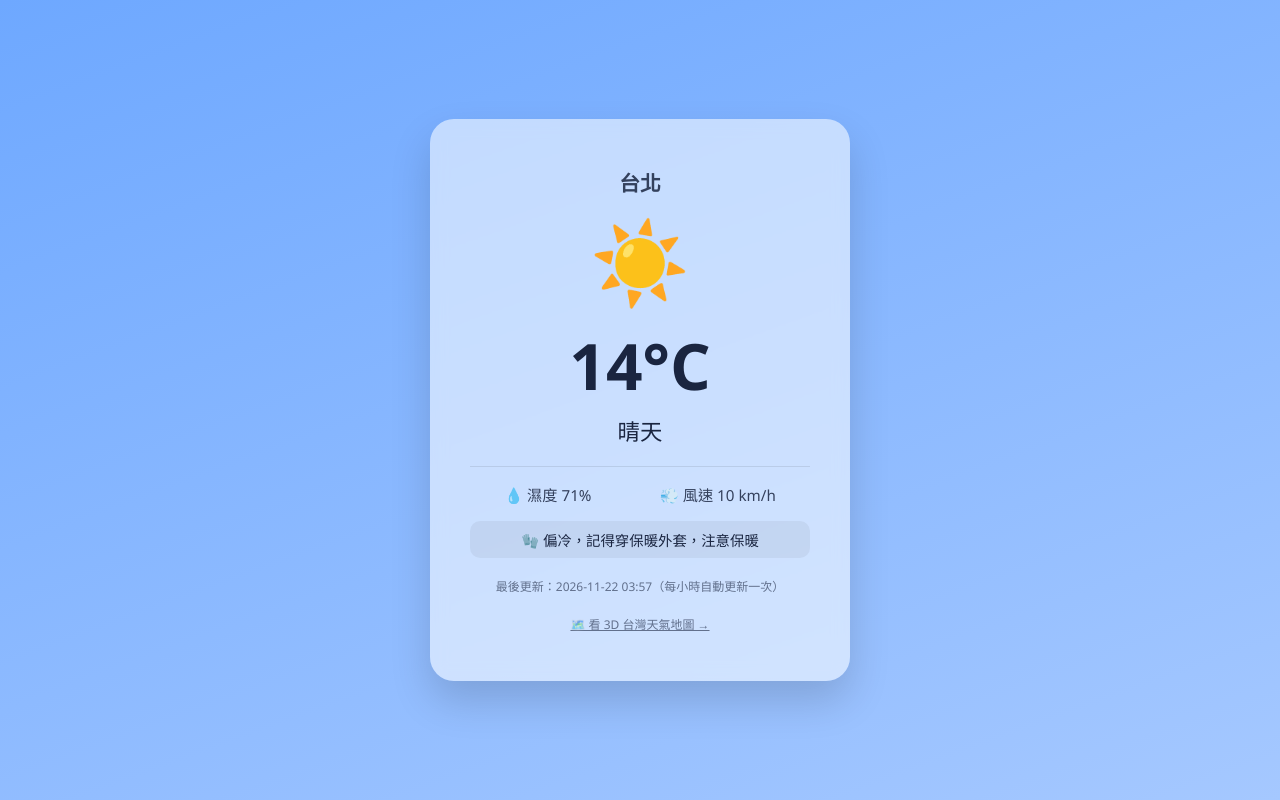
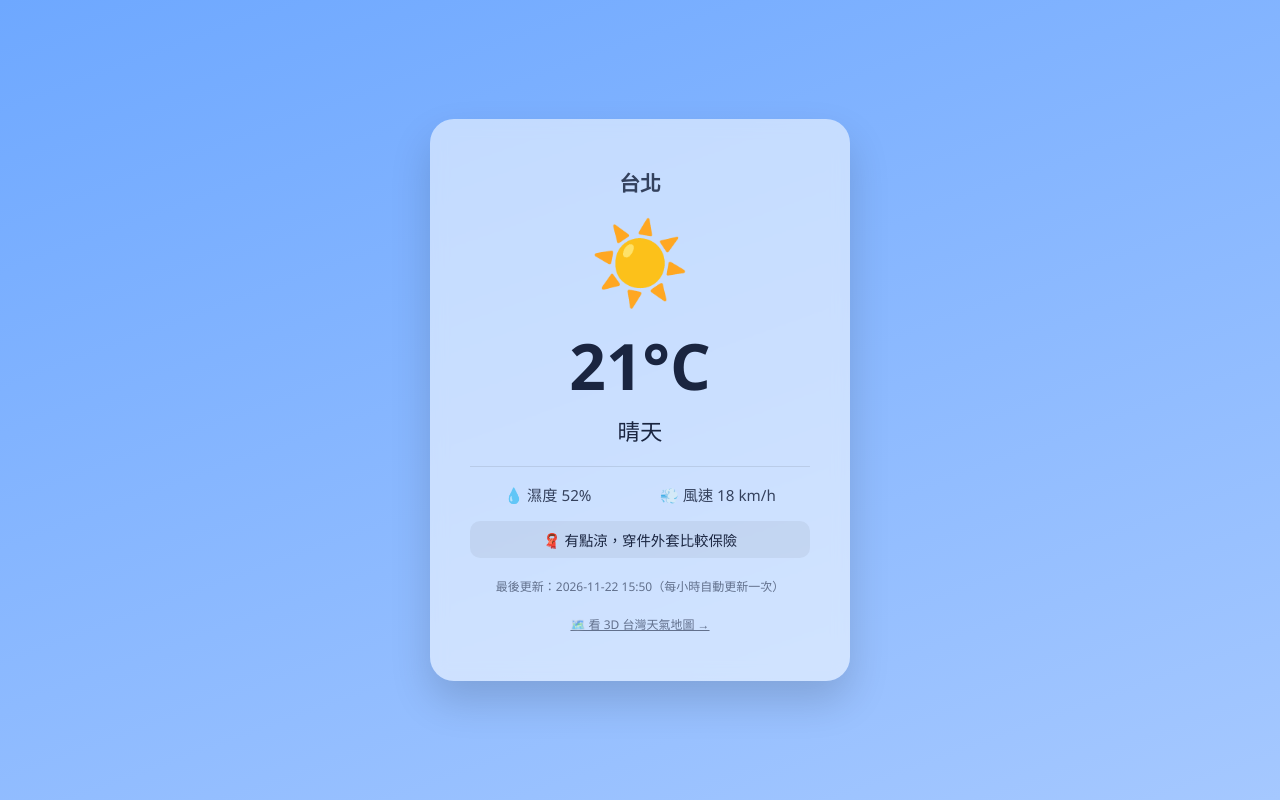
Before and after one commit to thomaschen-spec/weather-page, a plain HTML site: page public/index.html in a window 1280 px wide. Drawn offline with Linux system fonts and the light colour scheme.

Commit message:
auto: update weather

```diff
--- a/public/index.html
+++ b/public/index.html
@@ -82,15 +82,15 @@
   <div class="card">
     <div class="city">台北</div>
     <div class="icon">☀️</div>
-    <div class="temp">14°C</div>
+    <div class="temp">21°C</div>
     <div class="desc">晴天</div>
     <div class="meta">
-      <div>💧 濕度 71%</div>
-      <div>💨 風速 10 km/h</div>
+      <div>💧 濕度 52%</div>
+      <div>💨 風速 18 km/h</div>
     </div>
-    <div class="outfit">🧤 偏冷，記得穿保暖外套，注意保暖</div>
+    <div class="outfit">🧣 有點涼，穿件外套比較保險</div>
 
-    <div class="updated">最後更新：2026-11-22 03:57（每小時自動更新一次）</div>
+    <div class="updated">最後更新：2026-11-22 15:50（每小時自動更新一次）</div>
     <div class="updated"><a href="./map/" style="color:inherit;">🗺️ 看 3D 台灣天氣地圖 →</a></div>
   </div>
   <script>
```
